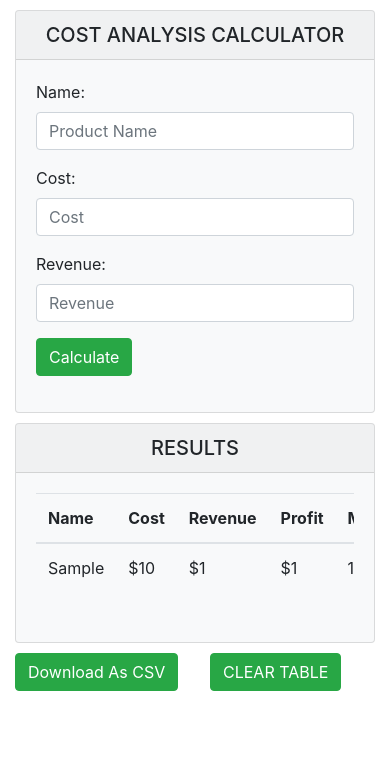
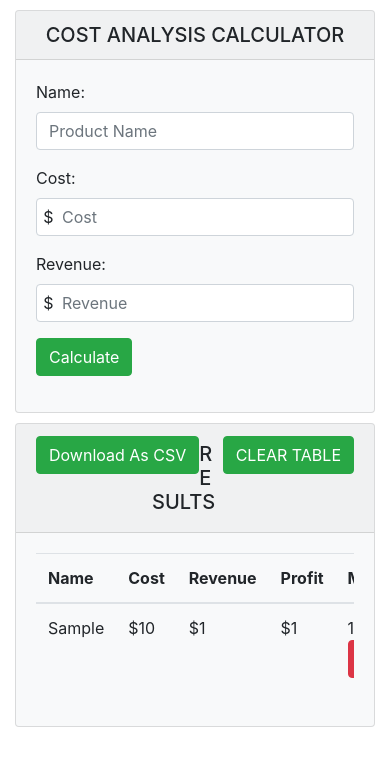
Before and after one commit to s-kuehn/Flask-App, a Flask app: page / in a window 390 px wide. Shown: the top 766 px of the page. Run offline with Flask 2, Linux system fonts and the light colour scheme; tables that the repository leaves empty hold one stand-in row (values such as "Sample post"); some libraries are stand-ins or nearby versions.

Commit message:
Fixed UI placement and made mobile friendly

```diff
--- a/app.py
+++ b/app.py
@@ -92,4 +92,9 @@ def file():
 
 @app.route('/clear', methods=['POST', 'GET'])
 def clearTable():
-	return render_template('index.html', items=items)
+	conn = sqlite3.connect('calculations.db')
+	c = conn.cursor()
+	c.execute("DELETE FROM calc")
+	conn.commit()
+	conn.close()
+	return redirect('/')
--- a/data/margins.csv
+++ b/data/margins.csv
@@ -1,3 +1,2 @@
 Name,Cost,Revenue,Profit,Margin
-Test,$200,$781,$581,74.39%
-cxf,$4.72,$12.99,$8.27,63.66%
+Test1,$78.34,$345.654,$267.31,77.34%
--- a/static/script.js
+++ /dev/null
@@ -1,3 +0,0 @@
-// $( "#clearTable" ).click(function() {
-//   alert( "Handler for .click() called." );
-// });
--- a/static/style.css
+++ b/static/style.css
@@ -5,3 +5,41 @@ h5 {
 .row {
 	margin-top: 10px;
 }
+
+.rightAligned {
+	float: right!important;
+}
+
+#results {
+	margin: 6px auto;
+	width: 86px;
+}
+
+#downloadBtn {
+	float: left;
+}
+
+#clearTable {
+	float: right;
+}
+
+/* -- STYLE FOR $ IN INPUT -- */
+.input-icon {
+  position: relative;
+}
+
+.input-icon > i {
+  position: absolute;
+  display: block;
+  transform: translate(0, -50%);
+  top: 50%;
+  pointer-events: none;
+  width: 25px;
+  text-align: center;
+  font-style: normal;
+}
+
+.input-icon > input {
+  padding-left: 25px;
+  padding-right: 0;
+}
--- a/templates/base.html
+++ b/templates/base.html
@@ -6,6 +6,7 @@
 	<link rel="stylesheet" href="https://stackpath.bootstrapcdn.com/bootstrap/4.3.1/css/bootstrap.min.css" integrity="sha384-ggOyR0iXCbMQv3Xipma34MD+dH/1fQ784/j6cY/iJTQUOhcWr7x9JvoRxT2MZw1T" crossorigin="anonymous">
 	{% block head %}{% endblock %}
 	<link rel="stylesheet" type="text/css" href="/static/style.css">
+	<meta name="viewport" content="width=device-width, initial-scale=1.0">
 </head>
 <body>
 	{% block body %}{% endblock %}
--- a/templates/index.html
+++ b/templates/index.html
@@ -22,17 +22,23 @@
 
 						<div class="form-group">
 							<label for="Number One">Name:</label>
-							<input class="form-control" type="text" placeholder="Product Name" name="product" required>
+							<input class="form-control" type="text" ondrop="return false;"placeholder="Product Name" name="product" autocomplete="off" required>
 						</div>
 
 						<div class="form-group">
 							<label for="Number One">Cost:</label>
-							<input class="form-control" type="text" placeholder="Cost" name="cost" required>
+							<div class="input-icon">
+								<input class="form-control" type="text" ondrop="return false;" onkeypress="return event.charCode>=46 && event.charCode<=57" placeholder="Cost" name="cost" autocomplete="off" required>
+								<i>$</i>
+							</div>
 						</div>
 
 						<div class="form-group">
 							<label for="Number Two">Revenue:</label>
-							<input class="form-control" type="text" placeholder="Revenue" name="revenue" required>
+							<div class="input-icon">
+								<input class="form-control" type="text" ondrop="return false;" onkeypress="return event.charCode>=46 && event.charCode<=57" placeholder="Revenue" name="revenue" autocomplete="off" required>
+								<i>$</i>
+							</div>
 						</div>
 
 						<div class="form-group">
@@ -49,8 +55,10 @@
 		<div class="col">
 			<div class='card bg-light'>
 
-				<div class='card-header text-center'>
-					<h5>RESULTS</h5>
+				<div class='card-header'>
+					<a class='btn btn-success' id="downloadBtn" href="/data" download="margins.csv">Download As CSV</a>
+					<a class='btn btn-success' id="clearTable" href="/clear">CLEAR TABLE</a>
+					<h5 id="results">RESULTS</h5>
 				</div>
 
 				<div class="card-body">
@@ -75,11 +83,8 @@
 									<td>${{ item[2] }}</td>
 									<td>${{ item[3] }}</td>
 									<td>${{ item[4] }}</td>
-									<td>{{ item[5] }}%</td>
-									<td>
-										<!-- <form method="POST" action="./delete" style="display: inline"> -->
-											<a href="/delete?id={{ item[0] }}" class="btn btn-danger" value="Delete">DELETE</a>
-										<!-- </form> -->
+									<td>{{ item[5] }}%
+										<a href="/delete?id={{ item[0] }}" class="btn btn-danger rightAligned" value="Delete">DELETE</a>
 									</td>
 								</tr>
 								{% endfor %}
@@ -90,15 +95,6 @@
 				</div>
 			</div>
 
-			<div class="row">
-				<div class="col">
-					<a class='btn btn-success' href="/data" download="margins.csv">Download As CSV</a>
-				</div>
-				<div class="col">
-					<a class='btn btn-success' id="clearTable" href="#">CLEAR TABLE</a>
-				</div>
-			</div>
-
 		</div>
 	</div>
 
```
Also changed, not shown: calculations.db, 1 other file.
